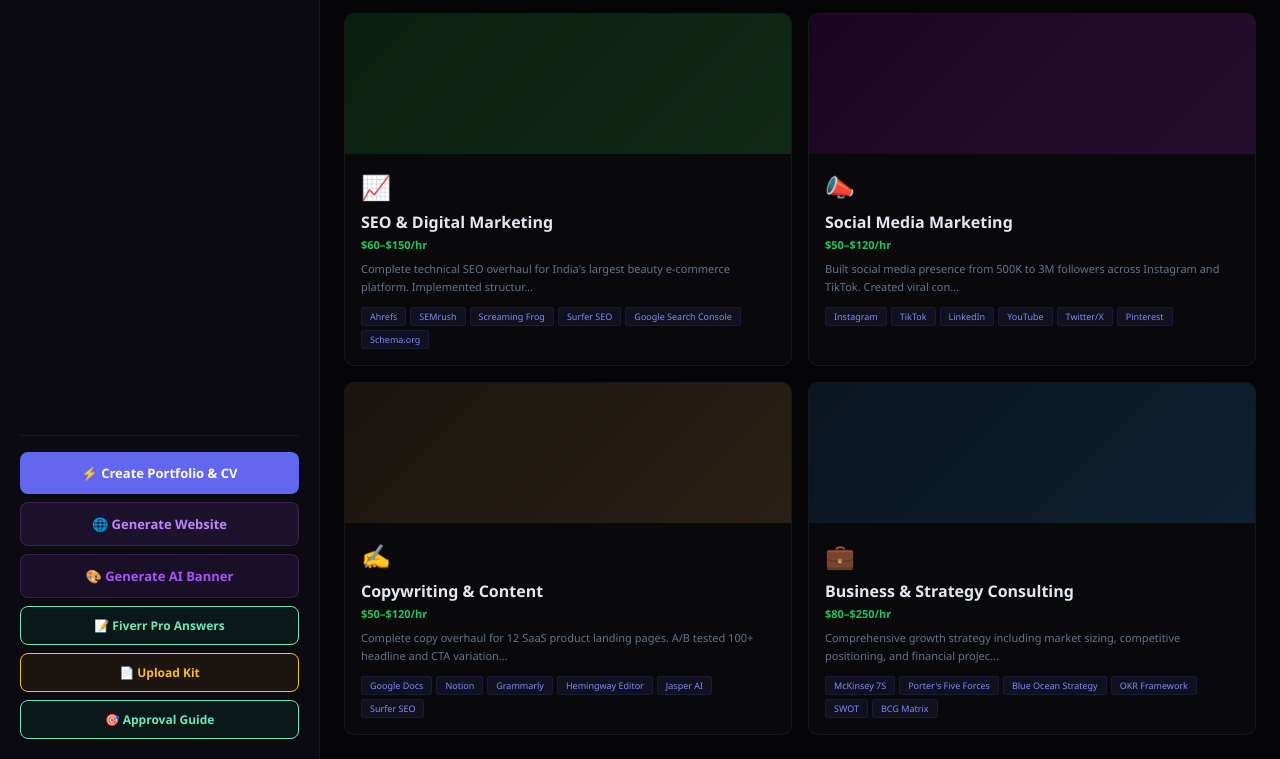
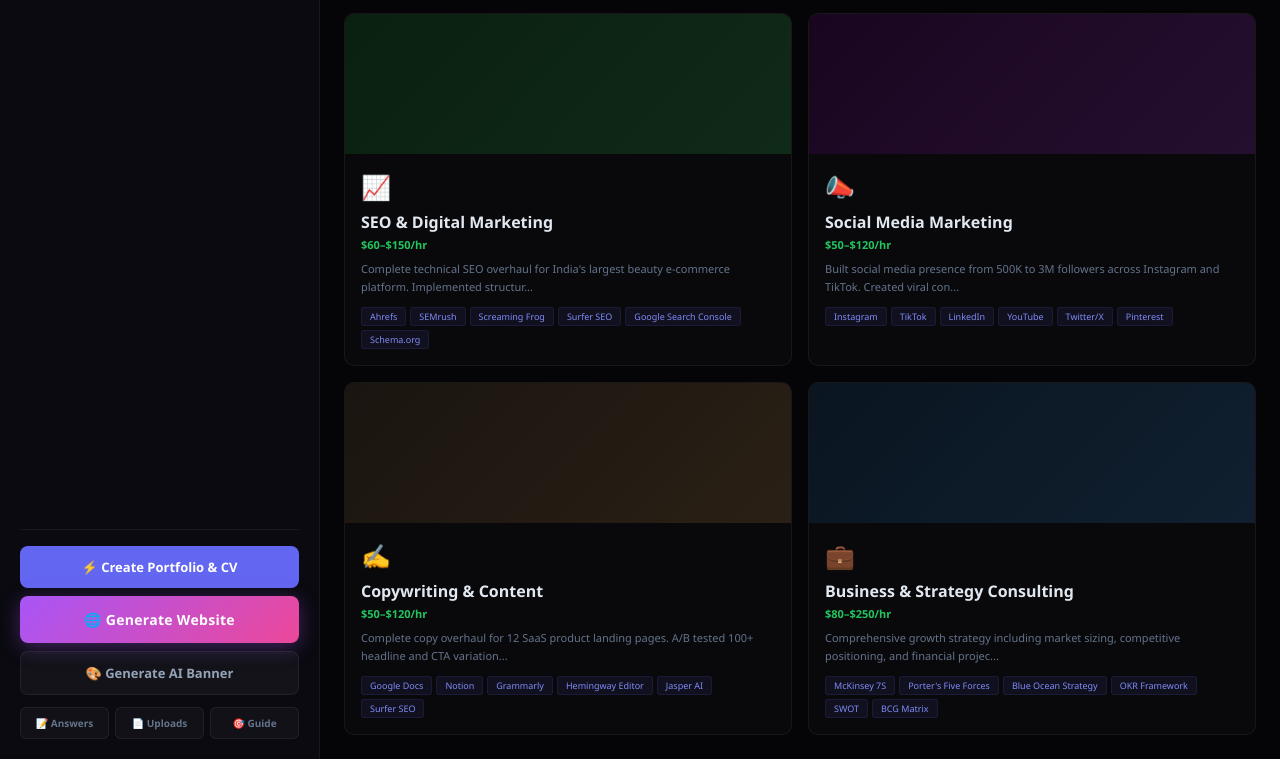
Before and after one commit to mabwfas/portfolio-showcase, a plain HTML site: page index.html in a window 1280 px wide. Shown: the part 4179-4938 px from the top of the page. Drawn offline with Linux system fonts and the light colour scheme.

Commit message:
fix: make buttons visually distinct — Generate Website now prominent gradient
- Generate Website: bold purple-to-pink gradient with glow + shimmer hover
- Create Portfolio: solid indigo (primary action)
- Deploy ZIP: green outlined (secondary)
- AI Banner: subtle dark/muted (tertiary)
- Nav links: compact row of small grey links at bottom
- fiverr-answers: matching gradient for Generate Website button

Co-Authored-By: claude-flow <ruv@ruv.net>

```diff
--- a/index.html
+++ b/index.html
@@ -63,10 +63,17 @@ body::before{content:'';position:fixed;inset:0;background-image:url("data:[embed
 .action-btn{padding:12px;border-radius:8px;font-size:13px;font-weight:600;text-align:center;transition:all .2s;display:flex;align-items:center;justify-content:center;gap:8px}
 .btn-create{background:var(--accent);color:#fff}
 .btn-create:hover{background:var(--accent-hover)}
+/* Generate Website — big gradient, unmissable */
+.btn-website{background:linear-gradient(135deg,#a855f7,#ec4899);color:#fff;border:none;font-size:14px;font-weight:800;padding:14px;letter-spacing:.3px;position:relative;overflow:hidden;box-shadow:0 4px 20px rgba(168,85,247,.35)}
+.btn-website:hover{transform:translateY(-2px);box-shadow:0 8px 30px rgba(168,85,247,.5)}
+.btn-website::after{content:'';position:absolute;inset:0;background:linear-gradient(90deg,transparent,rgba(255,255,255,.15),transparent);transform:translateX(-100%);transition:transform .6s}
+.btn-website:hover::after{transform:translateX(100%)}
+/* Deploy ZIP — green outlined */
 .btn-deploy{background:rgba(34,197,94,.12);color:#22c55e;border:1px solid rgba(34,197,94,.2)}
 .btn-deploy:hover{background:rgba(34,197,94,.2)}
-.btn-ai{background:rgba(168,85,247,.1);color:#a855f7;border:1px solid rgba(168,85,247,.2)}
-.btn-ai:hover{background:rgba(168,85,247,.18)}
+/* AI Banner — subtle dark */
+.btn-ai{background:rgba(255,255,255,.04);color:#94a3b8;border:1px solid var(--border)}
+.btn-ai:hover{background:rgba(255,255,255,.08);color:#e2e8f0}
 
 /* ═══════════════════════════════
    MAIN CONTENT
@@ -200,12 +207,14 @@ body::before{content:'';position:fixed;inset:0;background-image:url("data:[embed
   <!-- Actions -->
   <div class="action-btns">
     <button class="action-btn btn-create" id="btn-create" onclick="createPortfolio()">⚡ Create Portfolio & CV</button>
-    <button class="action-btn" id="btn-website" onclick="generateWebsitePreview()" style="background:rgba(168,85,247,.12);color:#c084fc;border:1px solid rgba(168,85,247,.2)">🌐 Generate Website</button>
+    <button class="action-btn btn-website" id="btn-website" onclick="generateWebsitePreview()">🌐 Generate Website</button>
     <button class="action-btn btn-deploy" id="btn-deploy" onclick="deployToVercel()" style="display:none">🚀 Download ZIP & Deploy</button>
     <button class="action-btn btn-ai" id="btn-ai" onclick="generateAIBanner()">🎨 Generate AI Banner</button>
-    <a href="fiverr-answers.html" class="action-btn" style="display:flex;align-items:center;justify-content:center;gap:6px;background:rgba(16,185,129,.08);border-color:rgba(16,185,129,.2);color:#6ee7b7;text-decoration:none;font-size:12px;font-weight:600;padding:10px 16px;border-radius:8px;border:1px solid;cursor:pointer;text-align:center;transition:all .2s">📝 Fiverr Pro Answers</a>
-    <a href="fiverr-uploads.html" class="action-btn" style="display:flex;align-items:center;justify-content:center;gap:6px;background:rgba(245,158,11,.08);border-color:rgba(245,158,11,.2);color:#fbbf24;text-decoration:none;font-size:12px;font-weight:600;padding:10px 16px;border-radius:8px;border:1px solid;cursor:pointer;text-align:center;transition:all .2s">📄 Upload Kit</a>
-    <a href="fiverr-guide.html" class="action-btn" style="display:flex;align-items:center;justify-content:center;gap:6px;background:rgba(16,185,129,.08);border-color:rgba(16,185,129,.2);color:#6ee7b7;text-decoration:none;font-size:12px;font-weight:600;padding:10px 16px;border-radius:8px;border:1px solid;cursor:pointer;text-align:center;transition:all .2s">🎯 Approval Guide</a>
+    <div style="display:flex;gap:6px;margin-top:4px">
+      <a href="fiverr-answers.html" style="flex:1;display:flex;align-items:center;justify-content:center;gap:4px;background:rgba(255,255,255,.03);color:#64748b;text-decoration:none;font-size:10px;font-weight:600;padding:8px 6px;border-radius:6px;border:1px solid var(--border);transition:all .2s">📝 Answers</a>
+      <a href="fiverr-uploads.html" style="flex:1;display:flex;align-items:center;justify-content:center;gap:4px;background:rgba(255,255,255,.03);color:#64748b;text-decoration:none;font-size:10px;font-weight:600;padding:8px 6px;border-radius:6px;border:1px solid var(--border);transition:all .2s">📄 Uploads</a>
+      <a href="fiverr-guide.html" style="flex:1;display:flex;align-items:center;justify-content:center;gap:4px;background:rgba(255,255,255,.03);color:#64748b;text-decoration:none;font-size:10px;font-weight:600;padding:8px 6px;border-radius:6px;border:1px solid var(--border);transition:all .2s">🎯 Guide</a>
+    </div>
   </div>
 </aside>
 
```
Also changed, not shown: fiverr-answers.html (+1 -1 lines).
